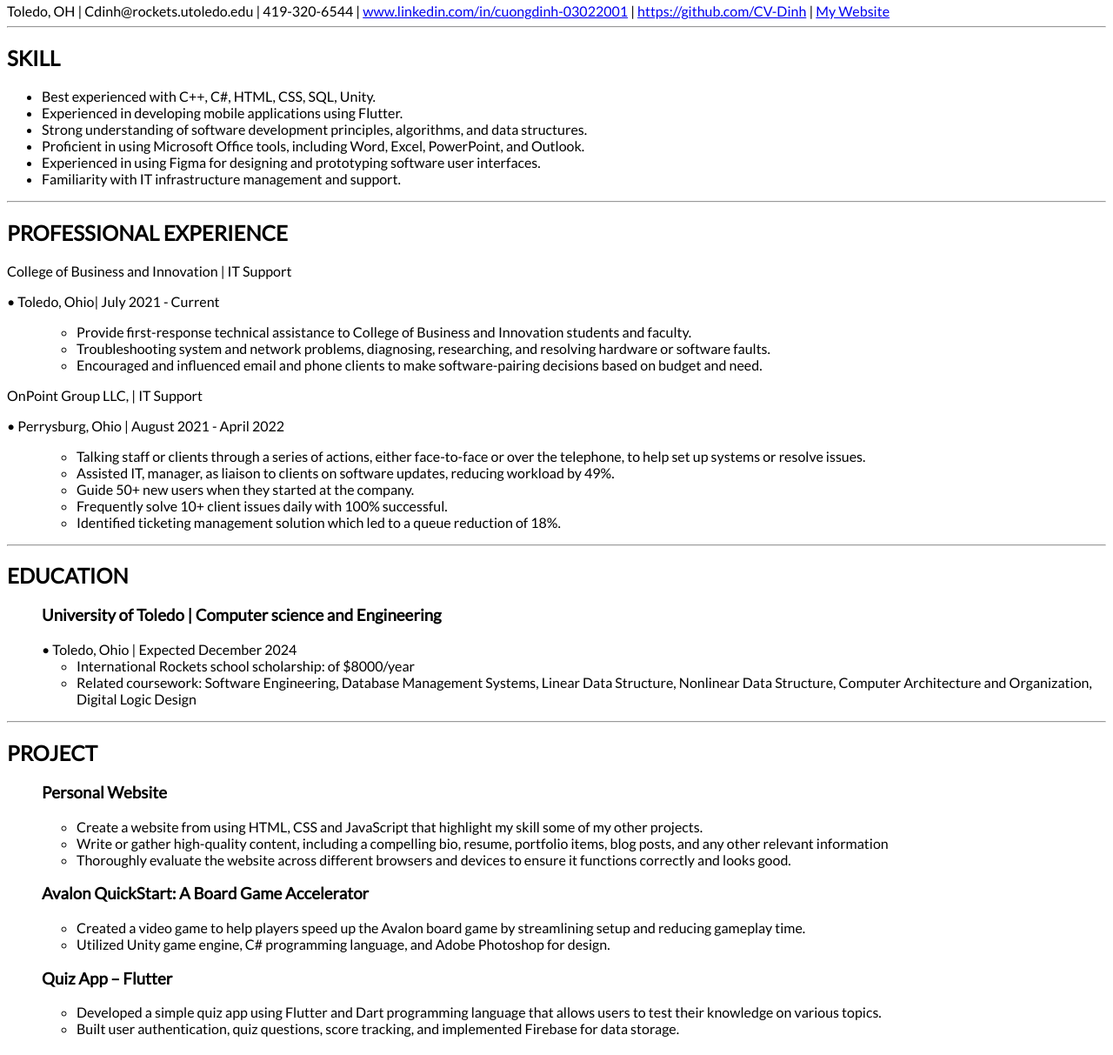
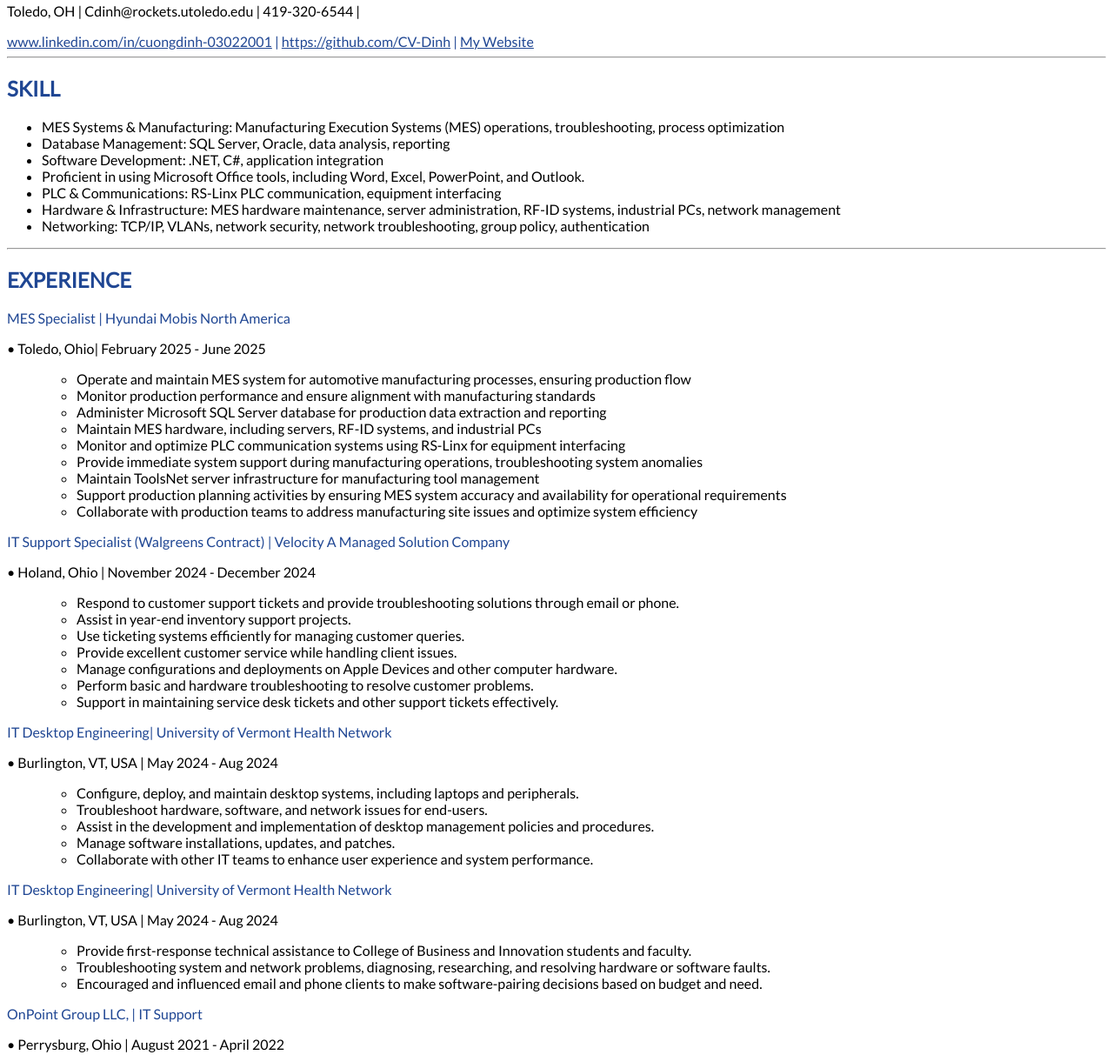
Before and after one commit to CV-Dinh/My-Resume, a plain HTML site: page index.html in a window 1280 px wide. Shown: the part 79-1292 px from the top of the page at 87% size. Drawn offline with Linux system fonts and the light colour scheme.

Commit message:
Add files via upload

```diff
--- a/index.html
+++ b/index.html
@@ -10,8 +10,8 @@
 </head>
 <body>
     <h1>CV Dinh</h1>
-    <a>Toledo, OH | Cdinh@rockets.utoledo.edu | 419-320-6544 | </a>
-    <a href="www.linkedin.com/in/cuongdinh-03022001/">www.linkedin.com/in/cuongdinh-03022001</a>
+    <p>Toledo, OH | Cdinh@rockets.utoledo.edu | 419-320-6544 | </p>
+    <a href="https://www.linkedin.com/in/cvdinh0203/">www.linkedin.com/in/cuongdinh-03022001</a>
     <a>|</a>
     <a href="https://github.com/CV-Dinh">https://github.com/CV-Dinh</a>
     <a>|</a>
@@ -19,19 +19,67 @@
     <hr />
     <h2>SKILL</h2>
     <ul>
-        <li>Best experienced with C++, C#, HTML, CSS, SQL, Unity.</li>
-        <li>Experienced in developing mobile applications using Flutter.</li>
-        <li>Strong understanding of software development principles, algorithms, and data structures.</li>
+        <li>MES Systems & Manufacturing: Manufacturing Execution Systems (MES) operations, troubleshooting, process optimization </li>
+        <li>Database Management: SQL Server, Oracle, data analysis, reporting</li>
+        <li>Software Development: .NET, C#, application integration </li>
         <li>Proficient in using Microsoft Office tools, including Word, Excel, PowerPoint, and Outlook.</li>
-        <li>Experienced in using Figma for designing and prototyping software user interfaces.</li>
-        <li>Familiarity with IT infrastructure management and support.</li>
+        <li>PLC & Communications: RS-Linx PLC communication, equipment interfacing </li>
+        <li>Hardware & Infrastructure: MES hardware maintenance, server administration, RF-ID systems, industrial PCs, network management </li>
+        <li>Networking: TCP/IP, VLANs, network security, network troubleshooting, group policy, authentication </li>
     </ul>
     <hr />
 
-        <h2>PROFESSIONAL EXPERIENCE</h2>
-            <a>College of Business and Innovation | </a>
-            <a>IT Support</a>
-            <p>• Toledo, Ohio| July 2021 - Current</p>
+        <h2>EXPERIENCE</h2>
+            <a>MES Specialist | </a>
+            <a>Hyundai Mobis North America</a>
+            <p>• Toledo, Ohio| February 2025 - June 2025</p>
+        <ul>
+            <ul>
+                <li>Operate and maintain MES system for automotive manufacturing processes, ensuring production flow </li>
+                <li>Monitor production performance and ensure alignment with manufacturing standards </li>
+                <li>Administer Microsoft SQL Server database for production data extraction and reporting</li>
+                <li>Maintain MES hardware, including servers, RF-ID systems, and industrial PCs </li>
+                <li>Monitor and optimize PLC communication systems using RS-Linx for equipment interfacing </li>
+                <li>Provide immediate system support during manufacturing operations, troubleshooting system anomalies </li>
+                <li>Maintain ToolsNet server infrastructure for manufacturing tool management</li>
+                <li>Support production planning activities by ensuring MES system accuracy and availability for operational requirements</li>
+                <li>Collaborate with production teams to address manufacturing site issues and optimize system efficiency</li>
+            </ul>
+        </ul>
+
+            <a>IT Support Specialist (Walgreens Contract) | </a>
+            <a>Velocity A Managed Solution Company</a>
+            <p>• Holand, Ohio | November 2024 - December 2024</p>
+        <ul>
+            <ul>
+                <li>Respond to customer support tickets and provide troubleshooting solutions through email or phone.</li>
+                <li>    Assist in year-end inventory support projects.</li>
+                <li>   Use ticketing systems efficiently for managing customer queries.</li>
+                <li>   Provide excellent customer service while handling client issues.</li>
+                <li>   Manage configurations and deployments on Apple Devices and other computer hardware.</li>
+                <li>   Perform basic and hardware troubleshooting to resolve customer problems.</li>
+                <li>   Support in maintaining service desk tickets and other support tickets effectively.</li>
+
+            </ul>
+        </ul>
+
+            <a>IT Desktop Engineering| </a>
+            <a>University of Vermont Health Network</a>
+            <p>• Burlington, VT, USA | May 2024 - Aug 2024</p>
+        <ul>
+            <ul>
+                <li>Configure, deploy, and maintain desktop systems, including laptops and peripherals.</li>
+                <li>Troubleshoot hardware, software, and network issues for end-users.</li>
+                <li>Assist in the development and implementation of desktop management policies and procedures.</li>
+                <li>Manage software installations, updates, and patches.</li>
+                <li>Collaborate with other IT teams to enhance user experience and system performance.</li>
+
+            </ul>
+        </ul>
+
+            <a>IT Desktop Engineering| </a>
+            <a>University of Vermont Health Network</a>
+            <p>• Burlington, VT, USA | May 2024 - Aug 2024</p>
         <ul>
             <ul>
                 <li>Provide first-response technical assistance to College of Business and Innovation students and faculty.</li>
@@ -41,7 +89,7 @@
         </ul>
 
 
-            <p>OnPoint Group LLC, | IT Support <p>
+            <a>OnPoint Group LLC, | IT Support </a>
             <p>• Perrysburg, Ohio | August 2021 - April 2022</p>
         <ul>
             <ul>
@@ -57,14 +105,25 @@
         <ul>
             <h3>University of Toledo | Computer science and Engineering</h3>
 
-            <a>• Toledo, Ohio | Expected December 2024</a> <br />
+            <a>• Toledo, Ohio | Graduated December 2024</a> <br />
             <ul>
                 <li>International Rockets school scholarship: of $8000/year</li>
                 <li>Related coursework: Software Engineering, Database Management Systems, Linear Data Structure, Nonlinear Data Structure, Computer Architecture and Organization, Digital Logic Design</li>
             </ul>
         </ul>
     <hr />
-    <h2>PROJECT</h2>
+
+        <h2>KEY QUALIFICATIONS</h2>
+        <ul>
+            <li>MES Experience: hands-on experience in automotive manufacturing MES system | Database Management: Microsoft SQL
+                Server and Oracle database administration for production data analysis | PLC Communications: Practical knowledge of RS-Linx
+                PLC communication and manufacturing equipment interfacing | Software Development: Programming experience in .NET
+                framework and C# for system development applications | Team Collaboration: Proven ability to work effectively in
+                cross-functional manufacturing teams and provide technical training</li>
+        </ul>
+
+        <h2>PROJECT</h2>
+
         <ul>
             <h3>Personal Website</h3>
                 <ul>
@@ -73,6 +132,7 @@
                     <li>Thoroughly evaluate the website across different browsers and devices to ensure it functions correctly and looks good.</li>
                 </ul>
         </ul>
+
         <ul>
             <h3>Avalon QuickStart: A Board Game Accelerator</h3>
                 <ul>
@@ -80,14 +140,6 @@
                     <li>Utilized Unity game engine, C# programming language, and Adobe Photoshop for design.</li>
                 </ul>
         </ul>
-        <ul>
-            <h3>Quiz App – Flutter</h3>
-
-                <ul>
-                    <li>Developed a simple quiz app using Flutter and Dart programming language that allows users to test their knowledge on various topics.</li>
-                    <li>Built user authentication, quiz questions, score tracking, and implemented Firebase for data storage.</li>
-                </ul>
-        </ul>
 
 
 
--- a/style.css
+++ b/style.css
@@ -4,3 +4,9 @@
 h1{
     text-align: center;
 }
+h2{
+    color: #1f4693;
+}
+a{
+    color: #1f4693;
+}
```
